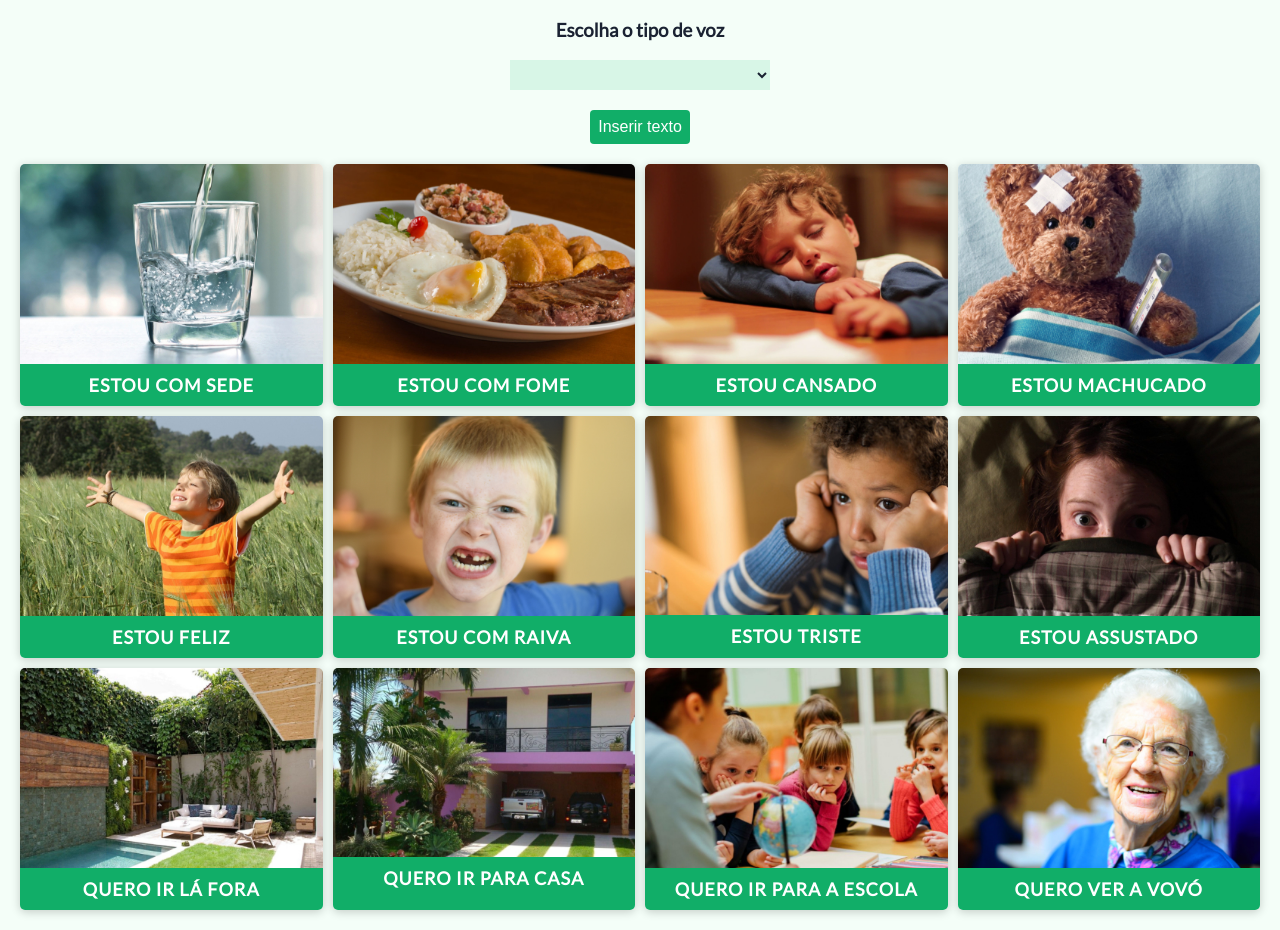
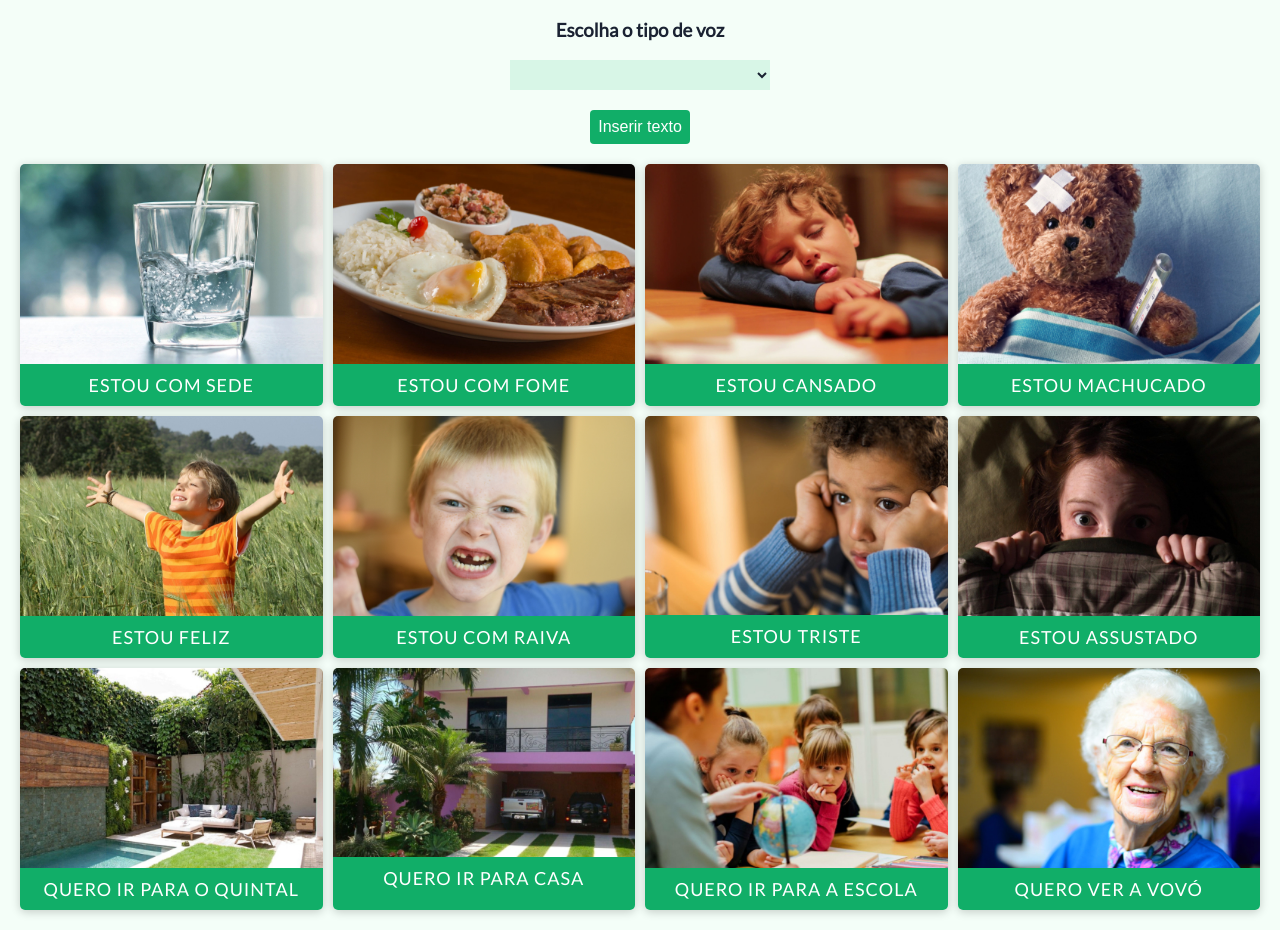
Before and after one commit to reuel-freitas/readertexts, a plain HTML site: page index.html in a window 1280 px wide. Shown: the part 83-1013 px from the top of the page. Drawn offline with Linux system fonts and the light colour scheme.

```diff
--- a/app.js
+++ b/app.js
@@ -15,7 +15,7 @@
     { img: './img/angry.jpg', text: 'Estou com raiva'},
     { img: './img/sad.jpg', text: 'Estou triste'},
     { img: './img/scared.jpg', text: 'Estou assustado'},
-    { img: './img/outside.jpg', text: 'Quero ir lá fora'},
+    { img: './img/outside.jpg', text: 'Quero ir para o quintal'},
     { img: './img/home.jpg', text: 'Quero ir para casa'},
     { img: './img/school.jpg', text: 'Quero ir para a escola'},
     { img: './img/grandma.jpg', text: 'Quero ver a vovó'}
--- a/style.css
+++ b/style.css
@@ -114,8 +114,6 @@
   flex-direction: column;
   overflow: hidden;
   transition: box-shadow 0.2s ease-out;
-  text-align: center;
-  font-weight: 600;
 }
 
 .expression-box.active {
```
